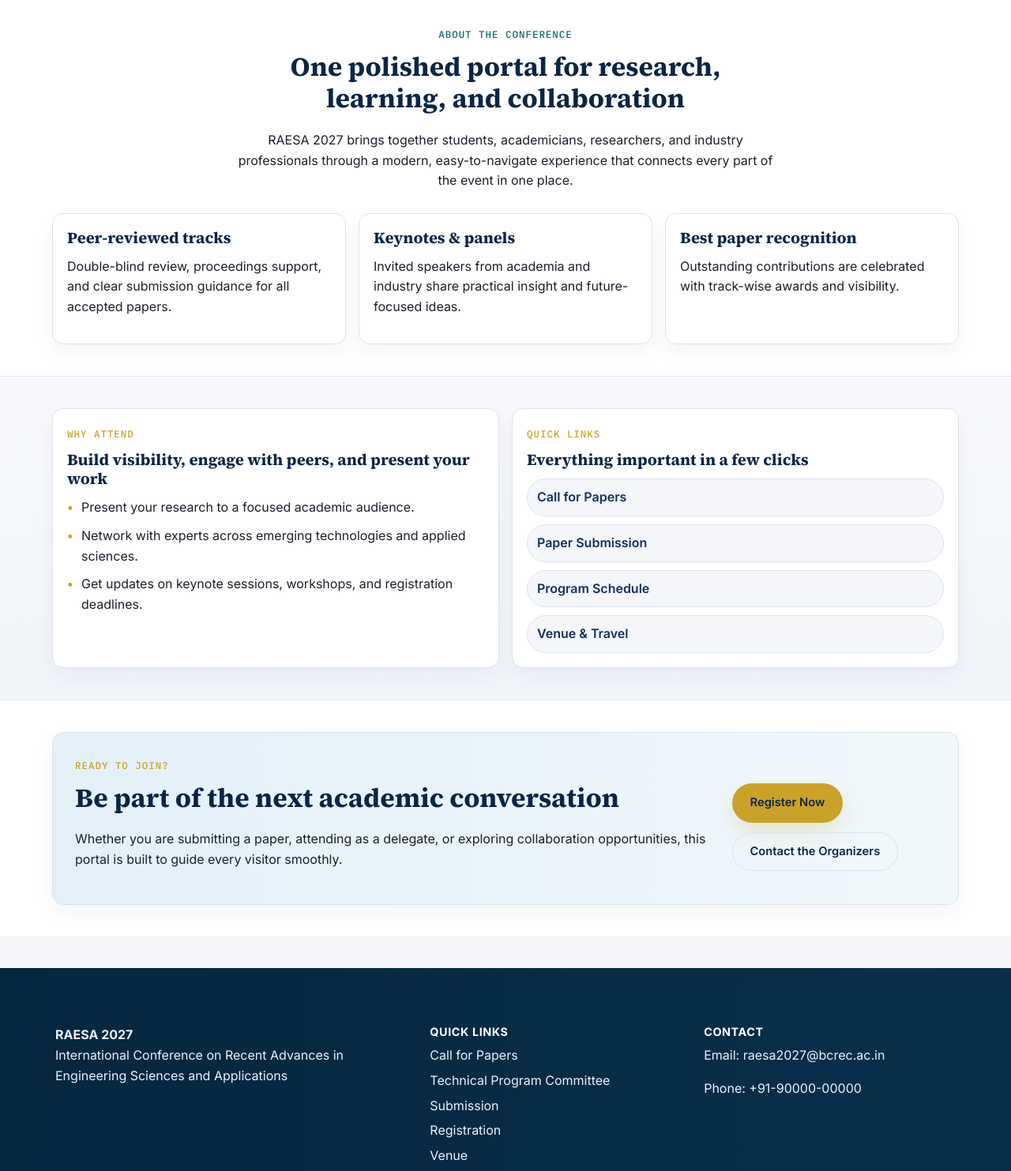
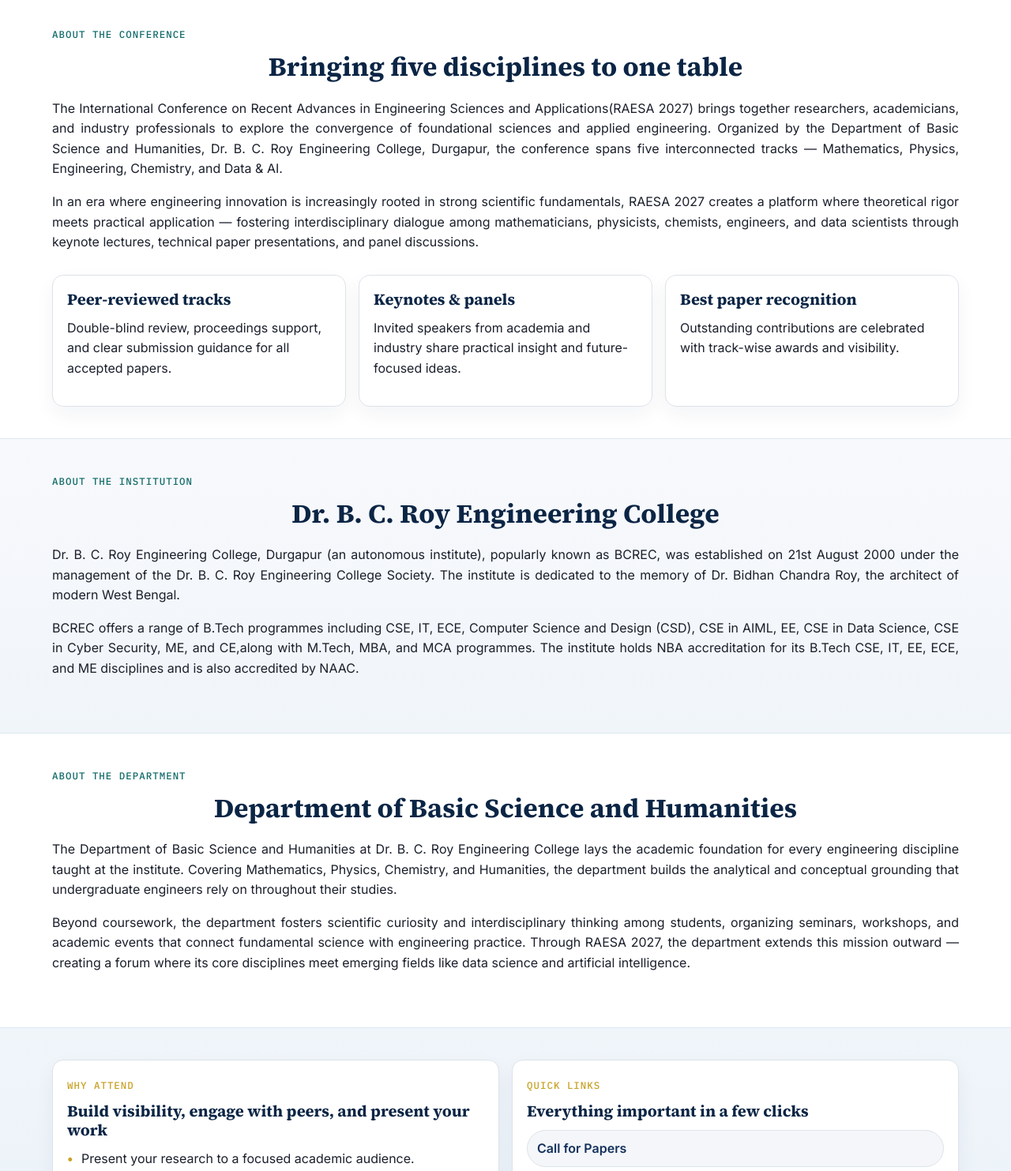
Before and after one commit to Rudrani-Mukherjee/RAESA, a plain HTML site: page index.html in a window 1280 px wide. Shown: the part 1180-2663 px from the top of the page at 79% size. Drawn offline with Linux system fonts and the light colour scheme.

Commit message:
Add About Institution/Department sections

```diff
--- a/assets/css/style.css
+++ b/assets/css/style.css
@@ -290,7 +290,7 @@
 .section-head .eyebrow { color: var(--teal); }
 
 /* Center primary section headings on the homepage for a balanced look */
-.section-head { text-align: center; margin-left: auto; margin-right: auto; }
+.section-head {max-width: 100% !important;margin-left: 0 !important;margin-right: 0 !important;text-align: justify !important;}
 .highlight-card, .section-head h2 { text-align: center; }
 
 .grid { display: grid; gap: 16px; width: 100%; }
--- a/index.html
+++ b/index.html
@@ -46,12 +46,47 @@
     <div class="container">
       <div class="section-head reveal">
         <span class="eyebrow">About the conference</span>
-        <h2>One polished portal for research, learning, and collaboration</h2>
-        <p>RAESA 2027 brings together students, academicians, researchers, and industry professionals through a modern, easy-to-navigate experience that connects every part of the event in one place.</p>
+        <h2>Bringing five disciplines to one table</h2>
+        <p>The International Conference on Recent Advances in Engineering Sciences and Applications(RAESA 2027) brings together researchers, academicians, and industry professionals to explore the convergence of foundational sciences and applied engineering. Organized by the Department of Basic Science and Humanities, Dr. B. C. Roy Engineering College, Durgapur, the conference spans five interconnected tracks — Mathematics, Physics, Engineering, Chemistry, and Data &amp; AI.</p>
+      <p>In an era where engineering innovation is increasingly rooted in strong scientific
+        fundamentals, RAESA 2027 creates a platform where theoretical rigor meets practical
+        application — fostering interdisciplinary dialogue among mathematicians, physicists,
+        chemists, engineers, and data scientists through keynote lectures, technical paper
+        presentations, and panel discussions.</p>
       </div>
       <div class="grid grid-3" data-widget="conference-tracks"></div>
     </div>
   </section>
+
+  <section class="section section-alt">
+  <div class="container">
+    <div class="section-head">
+      <span class="eyebrow">About The Institution</span>
+      <h2>Dr. B. C. Roy Engineering College</h2>
+      <p>Dr. B. C. Roy Engineering College, Durgapur (an autonomous institute), popularly known as BCREC, was established on 21st August 2000 under the management of the Dr. B. C. Roy Engineering College Society. The institute is dedicated to the memory of Dr. Bidhan Chandra Roy, the architect of modern West Bengal.</p>
+      <p>BCREC offers a range of B.Tech programmes including CSE, IT, ECE, Computer Science and Design (CSD), CSE in AIML, EE, CSE in Data Science, CSE in Cyber Security, ME, and CE,along with M.Tech, MBA, and MCA programmes. The institute holds NBA accreditation for its B.Tech CSE, IT, EE, ECE, and ME disciplines and is also accredited by NAAC.</p>
+    </div>
+  </div>
+</section>
+
+<section class="section">
+  <div class="container">
+    <div class="section-head">
+      <span class="eyebrow">About the department</span>
+      <h2>Department of Basic Science and Humanities</h2>
+      <p>The Department of Basic Science and Humanities at Dr. B. C. Roy Engineering College
+        lays the academic foundation for every engineering discipline taught at the institute.
+        Covering Mathematics, Physics, Chemistry, and Humanities, the department builds the
+        analytical and conceptual grounding that undergraduate engineers rely on throughout
+        their studies.</p>
+      <p>Beyond coursework, the department fosters scientific curiosity and interdisciplinary
+        thinking among students, organizing seminars, workshops, and academic events that
+        connect fundamental science with engineering practice. Through RAESA 2027, the
+        department extends this mission outward — creating a forum where its core disciplines
+        meet emerging fields like data science and artificial intelligence.</p>
+    </div>
+  </div>
+</section>
 
   <section class="section section-alt">
     <div class="container">
```
